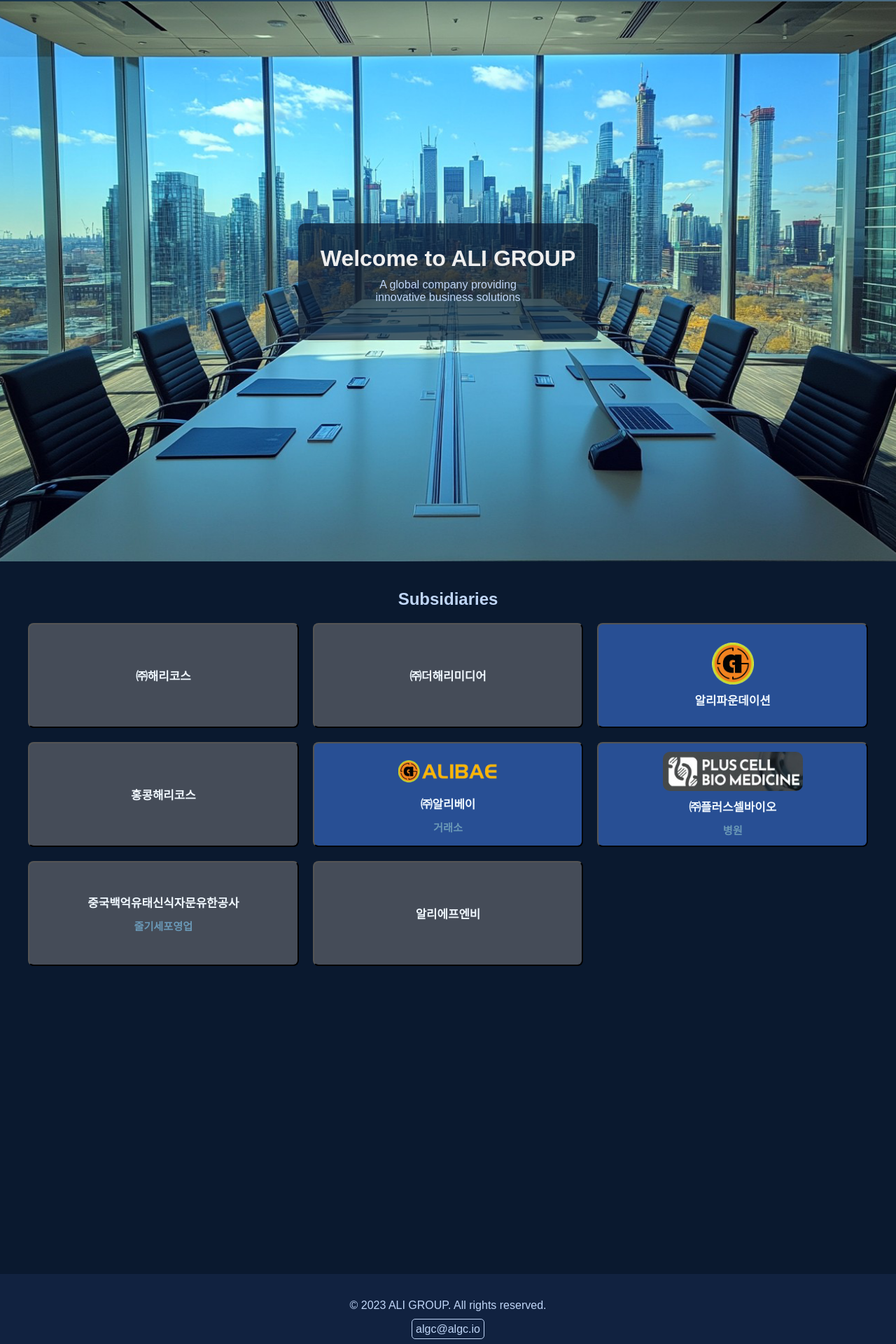
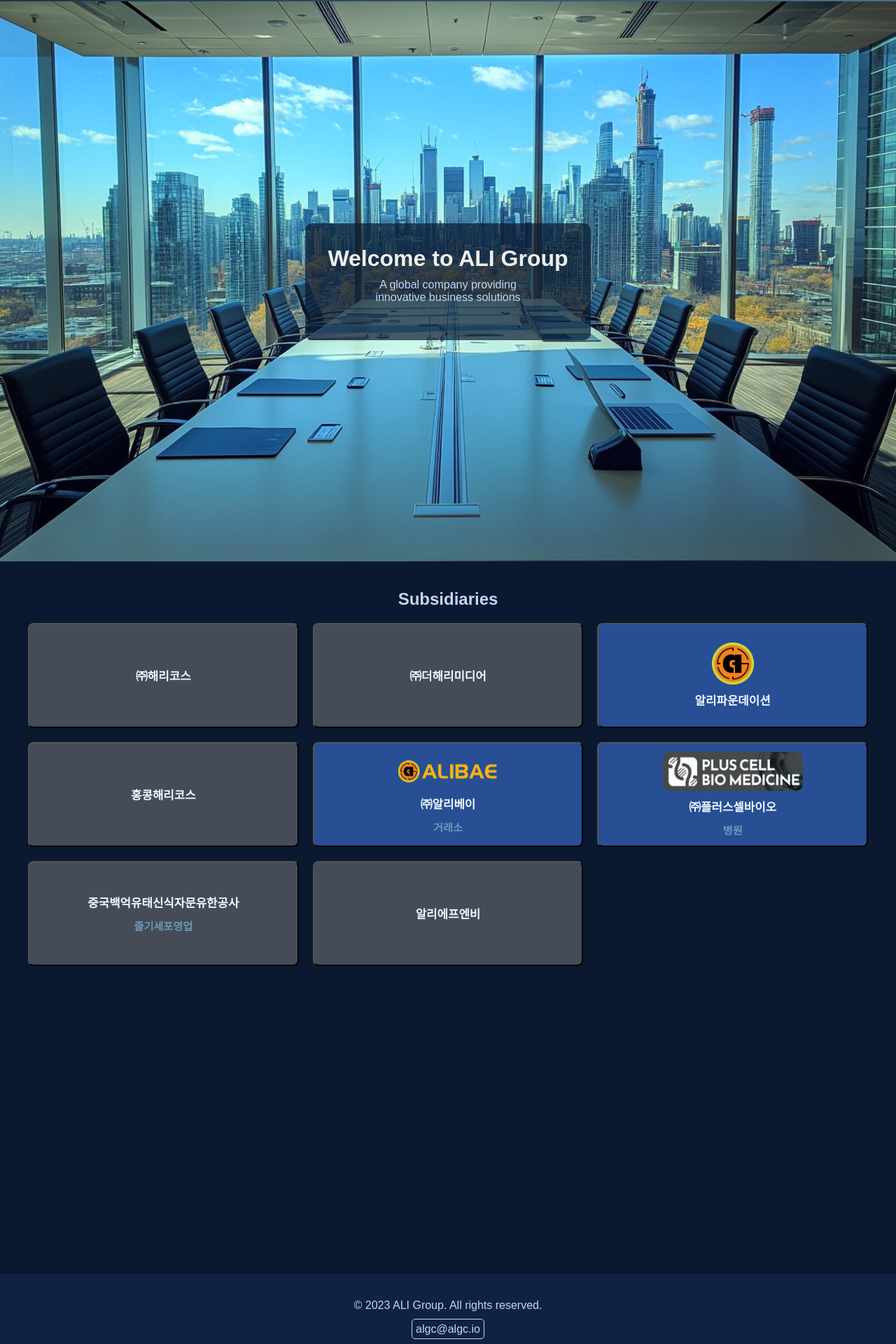
Before and after one commit to azgian/aligroupsvelte, a SvelteKit app: page / in a window 1280 px wide. Shown: the part 110-2030 px from the top of the page at 70% size. Built offline with nearby package versions, Linux system fonts and the light colour scheme.

Commit message:
GROUP -> Group

```diff
--- a/src/app.html
+++ b/src/app.html
@@ -6,7 +6,7 @@
 		<meta name="viewport" content="width=device-width, initial-scale=1" />
 		<meta name="google-site-verification" content="FSPdpLAuqfGRx6hC8fMa2IHxBQdbGPA9-BDFALUJAKo" />
 		%sveltekit.head%
-		<title>ALI GROUP</title>
+		<title>ALI Group</title>
 		<link rel="stylesheet" href="%sveltekit.assets%/app.css">
 	</head>
 	<body data-sveltekit-preload-data="hover">
--- a/src/routes/+layout.svelte
+++ b/src/routes/+layout.svelte
@@ -11,7 +11,7 @@
 		<!-- svelte-ignore a11y_click_events_have_key_events -->
 		<!-- svelte-ignore a11y_no_static_element_interactions -->
 		<div class="logo-container" on:click={() => goto('/')}>
-			<img src="/images/logo256.png" alt="ALI GROUP" class="logo" />
+			<img src="/images/logo256.png" alt="ALI Group" class="logo" />
 			<img src="/images/text_aligroup300.png" alt="ALI Group" class="logo-text" />
 		</div>
 		<!-- <Menu /> -->
@@ -27,7 +27,7 @@
 </main>
 
 <footer>
-	<p>© 2023 ALI GROUP. All rights reserved.</p>
+	<p>© 2023 ALI Group. All rights reserved.</p>
 	<p><a href="mailto:algc@algc.io">algc@algc.io</a></p>
 </footer>
 
--- a/src/routes/+page.svelte
+++ b/src/routes/+page.svelte
@@ -22,7 +22,7 @@
 
 <section class="hero" bind:this={heroSection} style="background-position: center {yPos}px;">
 	<div class="hero-content">
-		<h2>Welcome to ALI GROUP</h2>
+		<h2>Welcome to ALI Group</h2>
 		<p>A global company providing<br />innovative business solutions</p>
 		<!-- <button>Learn More</button> -->
 	</div>
```
Also changed, not shown: static/images/logo_alifoundation.png (deleted).
